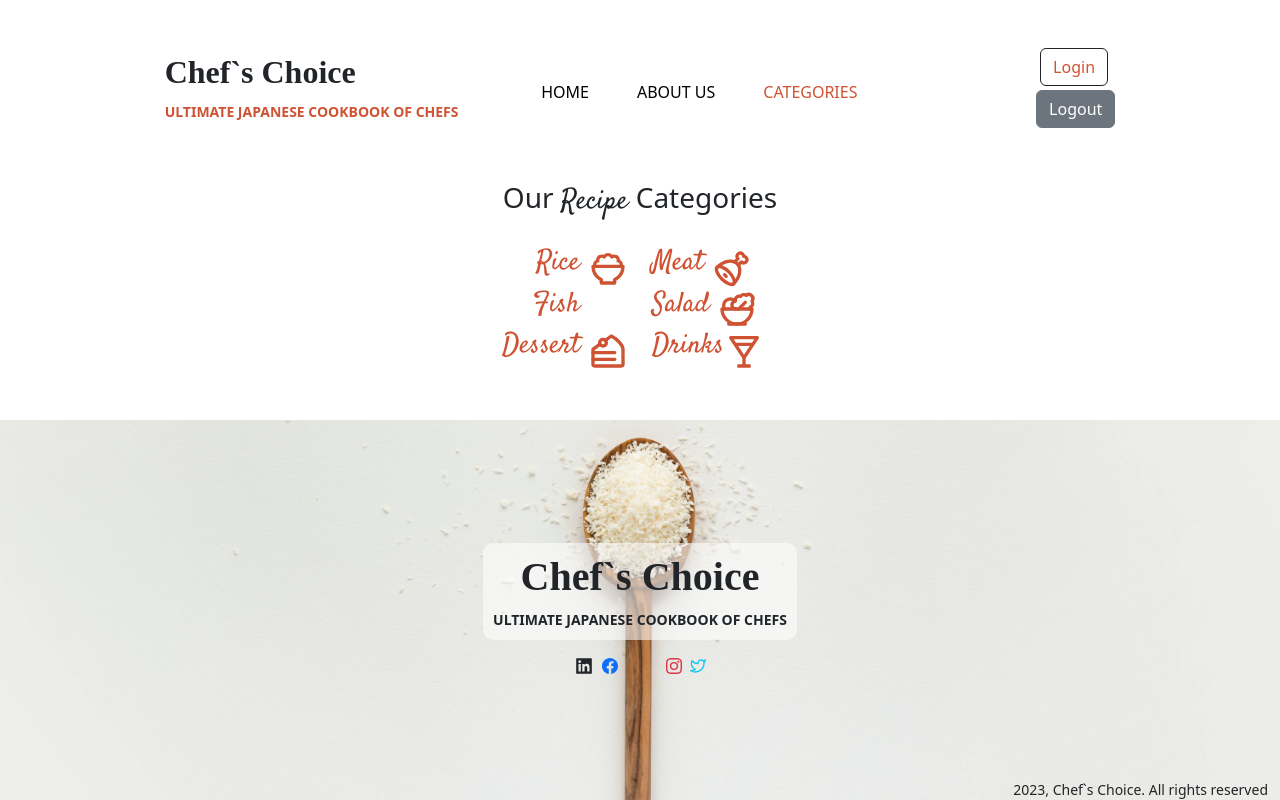
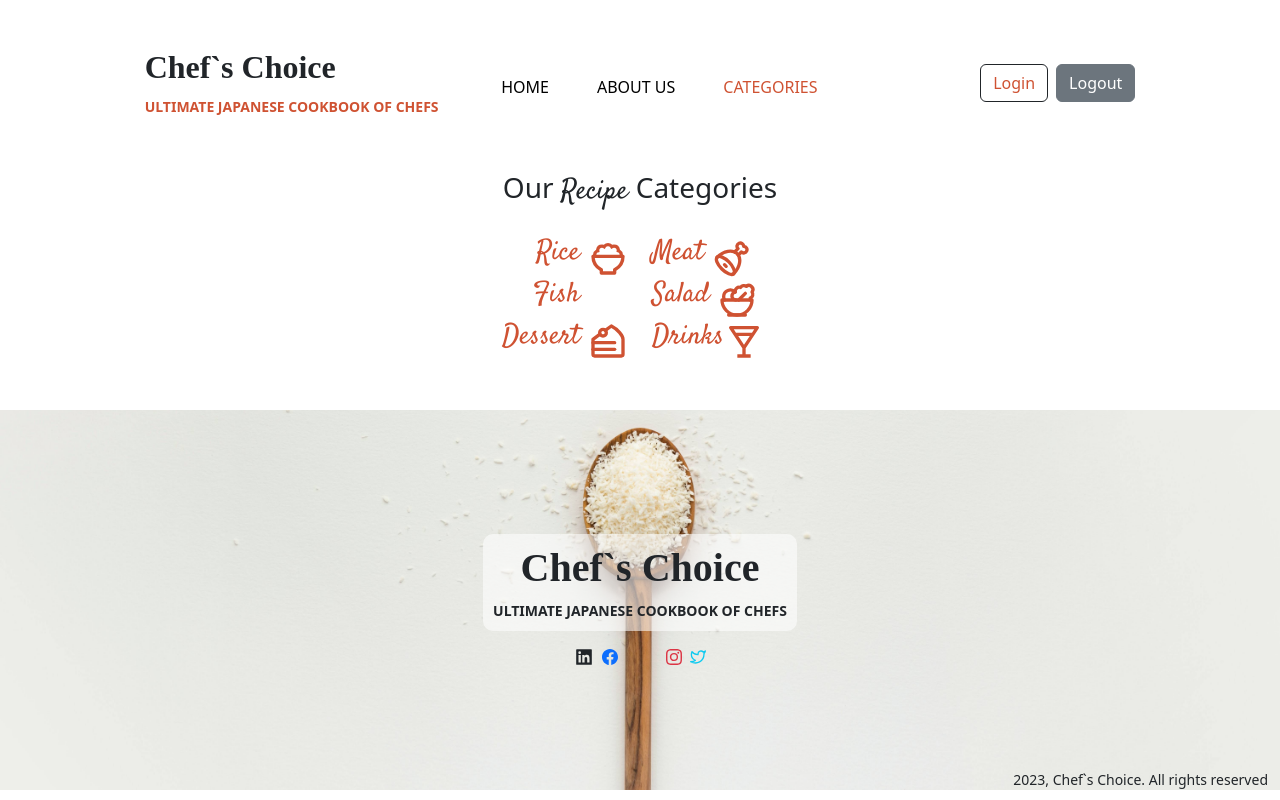
Before and after one commit to Barshonwebdev/Chef-s-Choice-client, a React (Vite) app: page /categories in a window 1280 px wide. Built offline with nearby package versions, Linux system fonts and the light colour scheme; no server answers; some icons are missing; a web font is replaced by a local one.

Commit message:
private route implemented

```diff
--- a/src/Router/Router.jsx
+++ b/src/Router/Router.jsx
@@ -7,6 +7,7 @@ import NotFound from "../pages/NotFound/NotFound";
 import Chef from "../pages/Chef/Chef";
 import Login from "../pages/Login/Login";
 import Register from "../pages/Register/Register";
+import PrivateRoutes from "../privateRoutes/PrivateRoutes";
 
 const router = createBrowserRouter([
   {
@@ -27,7 +28,11 @@ const router = createBrowserRouter([
       },
       {
         path: "/chefs/:id",
-        element: <Chef></Chef>,
+        element: (
+          <PrivateRoutes>
+            <Chef></Chef>
+          </PrivateRoutes>
+        ),
         loader: ({ params }) =>
           fetch(`http://localhost:5000/chefs/${params.id}`),
       },
@@ -42,7 +47,7 @@ const router = createBrowserRouter([
       {
         path: "/register",
         element: <Register></Register>,
-      }
+      },
     ],
   },
 ]);
--- a/src/pages/shared/Header.jsx
+++ b/src/pages/shared/Header.jsx
@@ -53,7 +53,7 @@ const Header = () => {
                 </div>
               </div>
             ) : (
-              <div className='mb-1 ms-md-1'>
+              <div className="mb-1 ms-md-1 d-inline">
                 <Button variant="outline-dark">
                   <Link className="text-decoration-none text-color" to="/login">
                     Login
@@ -61,11 +61,19 @@ const Header = () => {
                 </Button>
               </div>
             )}
-            <div className="d-flex justify-content-center">
-              <Button onClick={logout} variant="secondary" className=" ">
-                Logout
-              </Button>
-            </div>
+            {user ? (
+              <div className="d-flex justify-content-center ">
+                <Button onClick={logout} variant="secondary" className=" ">
+                  Logout
+                </Button>
+              </div>
+            ) : (
+              <div className="d-inline ms-2 ">
+                <Button onClick={logout} variant="secondary" className=" ">
+                  Logout
+                </Button>
+              </div>
+            )}
           </div>
         </div>
       </Container>
--- /dev/null
+++ b/src/privateRoutes/PrivateRoutes.jsx
@@ -0,0 +1,18 @@
+import React, { useContext } from 'react';
+import { AuthContext } from '../providers/AuthProvider';
+import { Navigate } from 'react-router-dom';
+
+const PrivateRoutes = ({children}) => {
+    const {user,loading}=useContext(AuthContext);
+
+    if(loading){
+        return <small>...</small>
+    }
+    if (user) {
+      return children;
+    }
+
+    return <Navigate to='/login'></Navigate>
+};
+
+export default PrivateRoutes;
```
